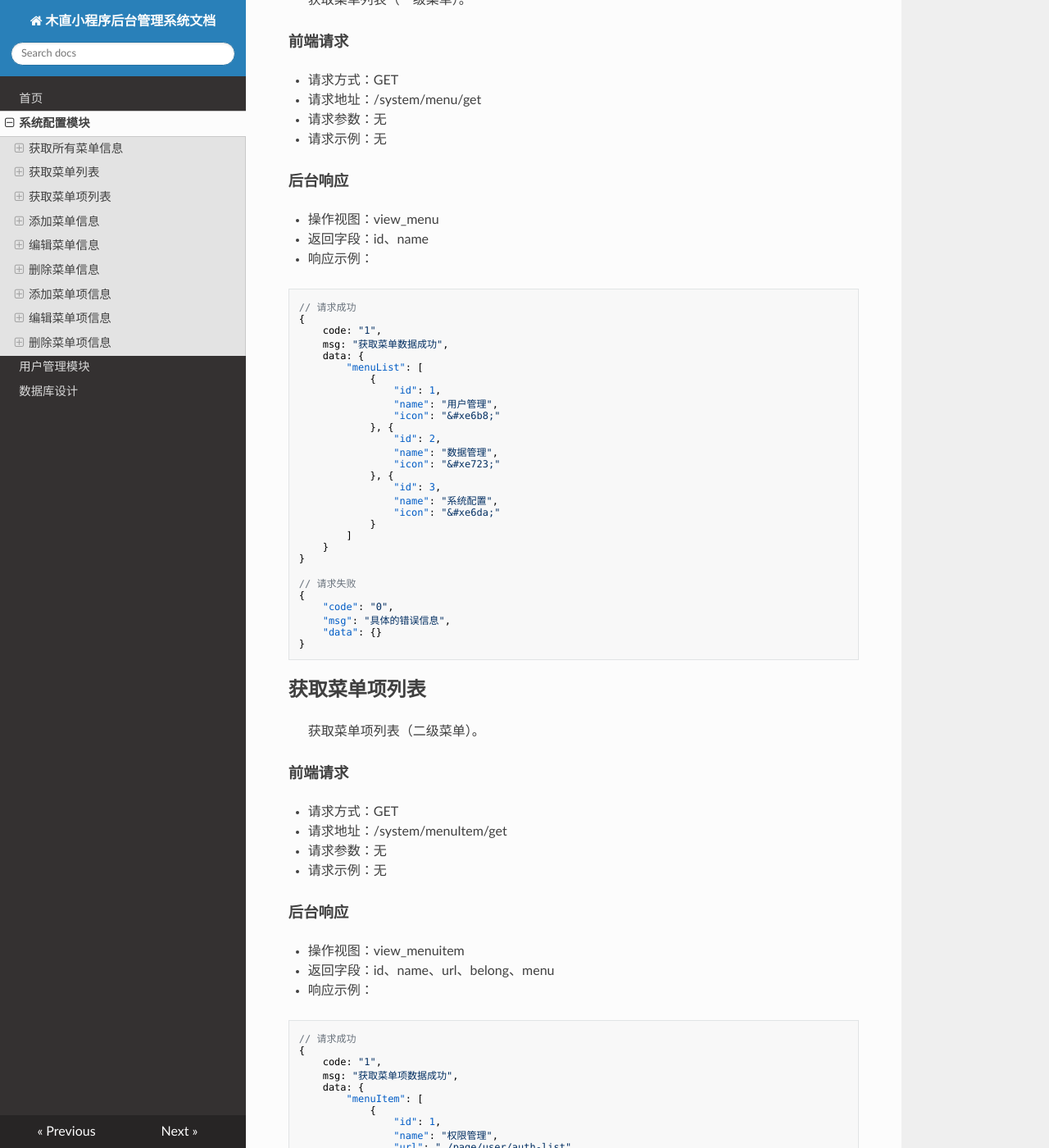
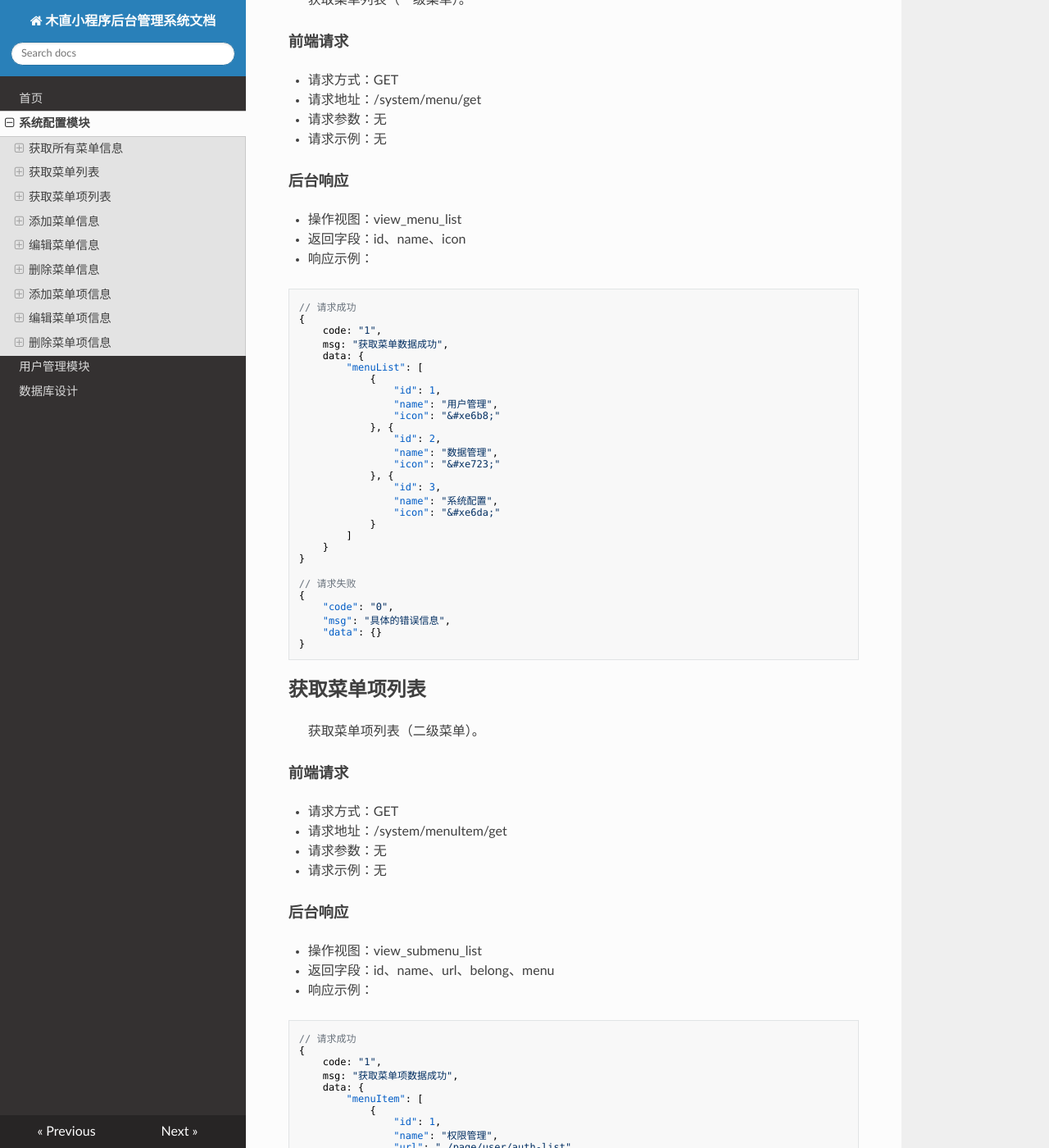
Before and after one commit to clvsit/MuZhiAdmin, an MkDocs documentation site: the page built from docs/system.md, in a window 1280 px wide and 1400 px high, scrolled down 1749 px. Shown: the whole window at 82% size. Built offline with MkDocs 1.6.1, drawn with Linux system fonts in a browser that asks for light colours; nearby versions of some CDN libraries; some of the changed text lies outside the part shown.

Commit message:
修改系统配置接口文档-视图相关内内容

````diff
--- a/docs/system.md
+++ b/docs/system.md
@@ -16,7 +16,7 @@
 - 请求示例：无
 
 #### 后台响应
-- 操作视图：view\_menu、view\_menuitem
+- 操作视图：view\_menu\_list、view\_submenu\_list
 - 返回字段：将两张视图的字段全部返回。
 - 响应示例：
 
@@ -89,8 +89,8 @@
 - 请求示例：无
 
 #### 后台响应
-- 操作视图：view\_menu
-- 返回字段：id、name
+- 操作视图：view\_menu\_list
+- 返回字段：id、name、icon
 - 响应示例：
 
 ```JSON
@@ -135,7 +135,7 @@
 - 请求示例：无
 
 #### 后台响应
-- 操作视图：view\_menuitem
+- 操作视图：view\_submenu\_list
 - 返回字段：id、name、url、belong、menu
 - 响应示例：
 
````
Also changed, not shown: site/index.html, site/search/search_index.json, site/system/index.html, 1 other file.
